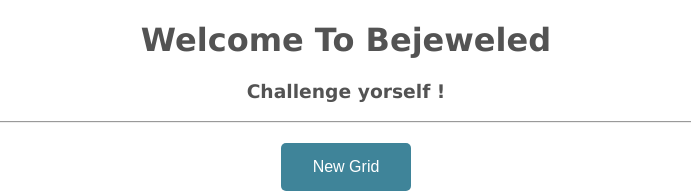
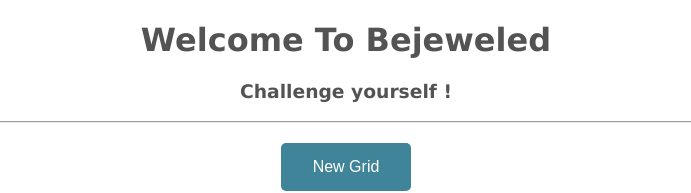
Before and after one commit to kurdove/react-bejeweled, a React (Create React App) app: page / in a window 1280 px wide. Shown: the top 193 px of the page, without its empty margins (294-985 px from the left). Built offline with nearby package versions, Linux system fonts and the light colour scheme.

Commit message:
Typo correction

```diff
--- a/src/App.js
+++ b/src/App.js
@@ -46,7 +46,7 @@ class App extends Component {
     return (
       <div className="App">
         <h1>Welcome To Bejeweled</h1>
-        <h3>Challenge yorself !</h3>
+        <h3>Challenge yourself !</h3>
         <hr />
         <button onClick={this.updateGrid}>New Grid</button>
 
```
